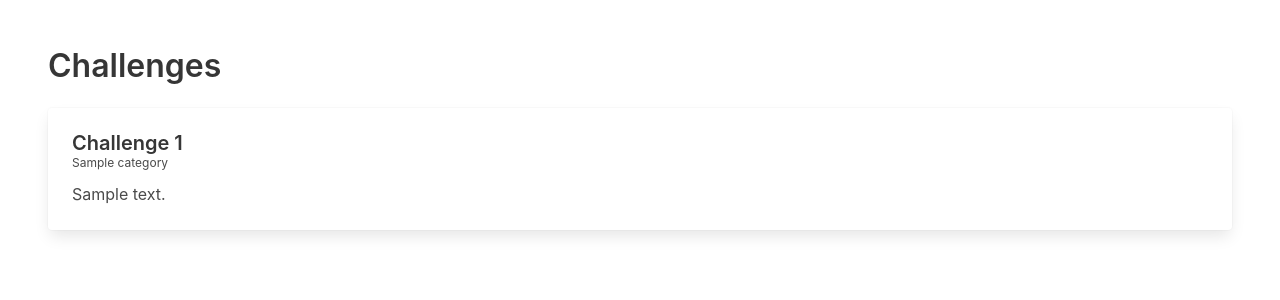
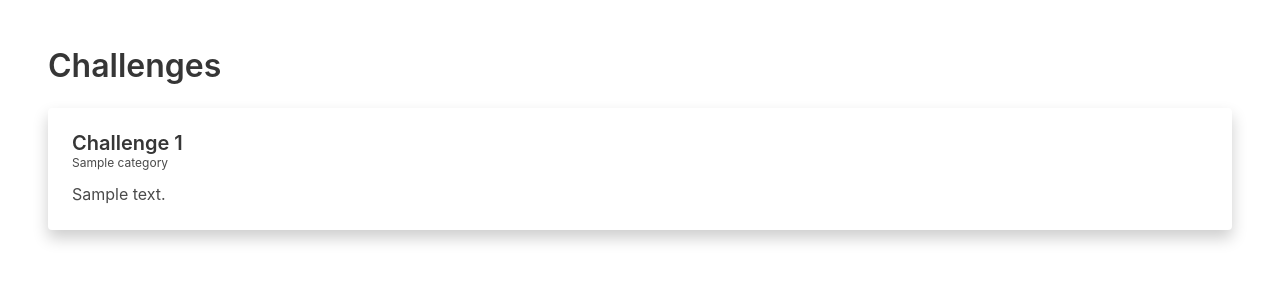
Before and after one commit to jarp0l/ctf-bot, a Flask app: template src/templates/challenges.html in a window 1280 px wide, with the pointer over the restyled element. Shown: the top 300 px of the page. Run offline with Flask 2, Linux system fonts and the light colour scheme; the template is opened without the code that fills it: most values are stand-ins (such as "Sample title", 1, 10 or a date in 2020).

Commit message:
Add hover effect to card

```diff
--- a/src/templates/challenges.html
+++ b/src/templates/challenges.html
@@ -11,6 +11,12 @@
       rel="stylesheet"
       href="https://cdn.jsdelivr.net/npm/bulma@0.9.4/css/bulma.min.css"
     />
+
+    <style>
+      .card:hover {
+        box-shadow: 0 8px 16px 0 rgba(0, 0, 0, 0.2);
+      }
+    </style>
   </head>
   <body>
     <section class="section">
@@ -21,20 +27,18 @@
         <div class="column">
           <div class="card">
             <div class="card-content">
-                <div class="media-content">
-                  <p class="title is-5">Challenge {{challenge.challenge_id}}</p>
-                </div>
+              <div class="media-content">
+                <p class="title is-5">Challenge {{challenge.challenge_id}}</p>
+              </div>
 
               <div class="content">
                 <p class="subtitle is-7">{{challenge.category}}</p>
 
                 {{challenge.challenge_description}}
-                <br>
+                <br />
               </div>
             </div>
           </div>
-
-
         </div>
         {% endfor %}
       </div>
```
